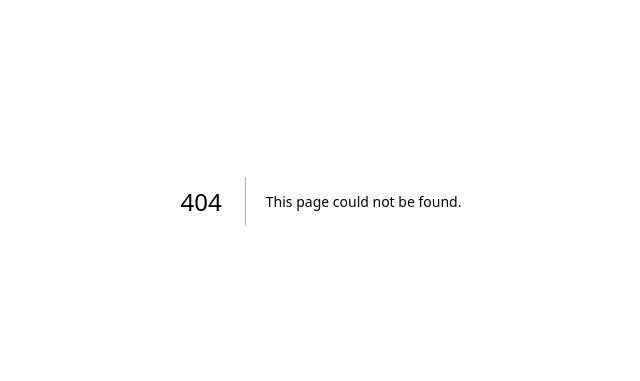
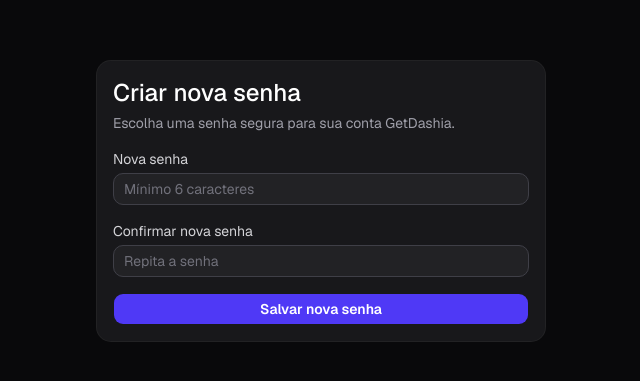
Before and after one commit to LuSan1986/projeto_getdashia, a Next.js app: page /auth/reset-password in a window 1280 px wide. Before the commit this address had no page. Shown: the part 199-580 px from the top of the page, without its empty margins (319-959 px from the left). Built offline with nearby package versions, Linux system fonts and the light colour scheme; no server answers.

Commit message:
feat(auth): add forgot password flow

```diff
--- /dev/null
+++ b/src/app/auth/reset-password/page.tsx
@@ -0,0 +1,94 @@
+'use client'
+
+import { useState } from 'react'
+import { useRouter } from 'next/navigation'
+import { createClient } from '@/lib/supabase-client'
+import { Button } from '@/components/ui/button'
+import { Input } from '@/components/ui/input'
+import { Card, CardContent, CardHeader, CardTitle, CardDescription } from '@/components/ui/card'
+
+export default function ResetPasswordPage() {
+  const router = useRouter()
+  const [senha, setSenha] = useState('')
+  const [confirmarSenha, setConfirmarSenha] = useState('')
+  const [erro, setErro] = useState('')
+  const [carregando, setCarregando] = useState(false)
+
+  async function handleRedefinir(e: React.FormEvent) {
+    e.preventDefault()
+    setErro('')
+
+    if (senha.length < 6) {
+      setErro('A senha deve ter pelo menos 6 caracteres.')
+      return
+    }
+
+    if (senha !== confirmarSenha) {
+      setErro('As senhas não coincidem.')
+      return
+    }
+
+    setCarregando(true)
+    const supabase = createClient()
+    const { error } = await supabase.auth.updateUser({ password: senha })
+
+    if (error) {
+      setErro('Não foi possível redefinir a senha. O link pode ter expirado.')
+      setCarregando(false)
+      return
+    }
+
+    router.push('/login')
+  }
+
+  return (
+    <main className="min-h-screen flex items-center justify-center bg-zinc-950 px-4">
+      <Card className="w-full max-w-md bg-zinc-900 border-zinc-800">
+        <CardHeader>
+          <CardTitle className="text-2xl text-white">Criar nova senha</CardTitle>
+          <CardDescription className="text-zinc-400">
+            Escolha uma senha segura para sua conta GetDashia.
+          </CardDescription>
+        </CardHeader>
+
+        <CardContent>
+          <form onSubmit={handleRedefinir} className="flex flex-col gap-4">
+            <div>
+              <label className="text-sm text-zinc-300 mb-1 block">Nova senha</label>
+              <Input
+                type="password"
+                value={senha}
+                onChange={(e) => setSenha(e.target.value)}
+                required
+                placeholder="Mínimo 6 caracteres"
+                className="bg-zinc-800 border-zinc-700 text-white placeholder:text-zinc-500 focus-visible:ring-indigo-500"
+              />
+            </div>
+
+            <div>
+              <label className="text-sm text-zinc-300 mb-1 block">Confirmar nova senha</label>
+              <Input
+                type="password"
+                value={confirmarSenha}
+                onChange={(e) => setConfirmarSenha(e.target.value)}
+                required
+                placeholder="Repita a senha"
+                className="bg-zinc-800 border-zinc-700 text-white placeholder:text-zinc-500 focus-visible:ring-indigo-500"
+              />
+            </div>
+
+            {erro && <p className="text-red-400 text-sm">{erro}</p>}
+
+            <Button
+              type="submit"
+              disabled={carregando}
+              className="bg-indigo-600 hover:bg-indigo-500 text-white font-semibold"
+            >
+              {carregando ? 'Salvando...' : 'Salvar nova senha'}
+            </Button>
+          </form>
+        </CardContent>
+      </Card>
+    </main>
+  )
+}
--- /dev/null
+++ b/src/app/esqueci-senha/page.tsx
@@ -0,0 +1,103 @@
+'use client'
+
+import { useState } from 'react'
+import Link from 'next/link'
+import { createClient } from '@/lib/supabase-client'
+import { Button } from '@/components/ui/button'
+import { Input } from '@/components/ui/input'
+import { Card, CardContent, CardHeader, CardTitle, CardDescription } from '@/components/ui/card'
+
+export default function EsqueciSenhaPage() {
+  const [email, setEmail] = useState('')
+  const [enviado, setEnviado] = useState(false)
+  const [erro, setErro] = useState('')
+  const [carregando, setCarregando] = useState(false)
+
+  async function handleEnviar(e: React.FormEvent) {
+    e.preventDefault()
+    setCarregando(true)
+    setErro('')
+
+    const supabase = createClient()
+    const { error } = await supabase.auth.resetPasswordForEmail(email, {
+      redirectTo: process.env.NEXT_PUBLIC_SITE_URL + '/auth/reset-password',
+    })
+
+    if (error) {
+      setErro('Não foi possível enviar o e-mail. Verifique o endereço e tente novamente.')
+      setCarregando(false)
+      return
+    }
+
+    setEnviado(true)
+    setCarregando(false)
+  }
+
+  return (
+    <main className="min-h-screen flex items-center justify-center bg-zinc-950 px-4">
+      <Card className="w-full max-w-md bg-zinc-900 border-zinc-800">
+        <CardHeader>
+          <CardTitle className="text-2xl text-white">Esqueci minha senha</CardTitle>
+          <CardDescription className="text-zinc-400">
+            {enviado
+              ? 'Verifique seu e-mail para continuar.'
+              : 'Digite seu e-mail para receber o link de redefinição.'}
+          </CardDescription>
+        </CardHeader>
+
+        <CardContent>
+          {enviado ? (
+            <div className="flex flex-col gap-4">
+              <p className="text-zinc-300 text-sm">
+                Enviamos um link de redefinição de senha para{' '}
+                <span className="text-indigo-400 font-medium">{email}</span>. Acesse seu e-mail e
+                clique no link para criar uma nova senha.
+              </p>
+              <p className="text-zinc-500 text-xs">
+                Não recebeu? Verifique a pasta de spam ou{' '}
+                <button
+                  onClick={() => setEnviado(false)}
+                  className="text-indigo-400 hover:underline"
+                >
+                  tente novamente
+                </button>
+                .
+              </p>
+            </div>
+          ) : (
+            <form onSubmit={handleEnviar} className="flex flex-col gap-4">
+              <div>
+                <label className="text-sm text-zinc-300 mb-1 block">E-mail</label>
+                <Input
+                  type="email"
+                  value={email}
+                  onChange={(e) => setEmail(e.target.value)}
+                  required
+                  placeholder="seu@email.com"
+                  className="bg-zinc-800 border-zinc-700 text-white placeholder:text-zinc-500 focus-visible:ring-indigo-500"
+                />
+              </div>
+
+              {erro && <p className="text-red-400 text-sm">{erro}</p>}
+
+              <Button
+                type="submit"
+                disabled={carregando}
+                className="bg-indigo-600 hover:bg-indigo-500 text-white font-semibold"
+              >
+                {carregando ? 'Enviando...' : 'Enviar link de redefinição'}
+              </Button>
+            </form>
+          )}
+
+          <p className="text-zinc-500 text-sm mt-6 text-center">
+            Lembrou a senha?{' '}
+            <Link href="/login" className="text-indigo-400 hover:underline">
+              Voltar ao login
+            </Link>
+          </p>
+        </CardContent>
+      </Card>
+    </main>
+  )
+}
--- a/src/app/login/page.tsx
+++ b/src/app/login/page.tsx
@@ -69,7 +69,13 @@ export default function LoginPage() {
           </button>
         </form>
 
-        <p className="text-zinc-500 text-sm mt-6 text-center">
+        <p className="text-zinc-500 text-sm mt-4 text-center">
+          <Link href="/esqueci-senha" className="text-indigo-400 hover:underline">
+            Esqueceu sua senha?
+          </Link>
+        </p>
+
+        <p className="text-zinc-500 text-sm mt-3 text-center">
           Não tem conta?{' '}
           <Link href="/cadastro" className="text-indigo-400 hover:underline">
             Cadastre-se
```
